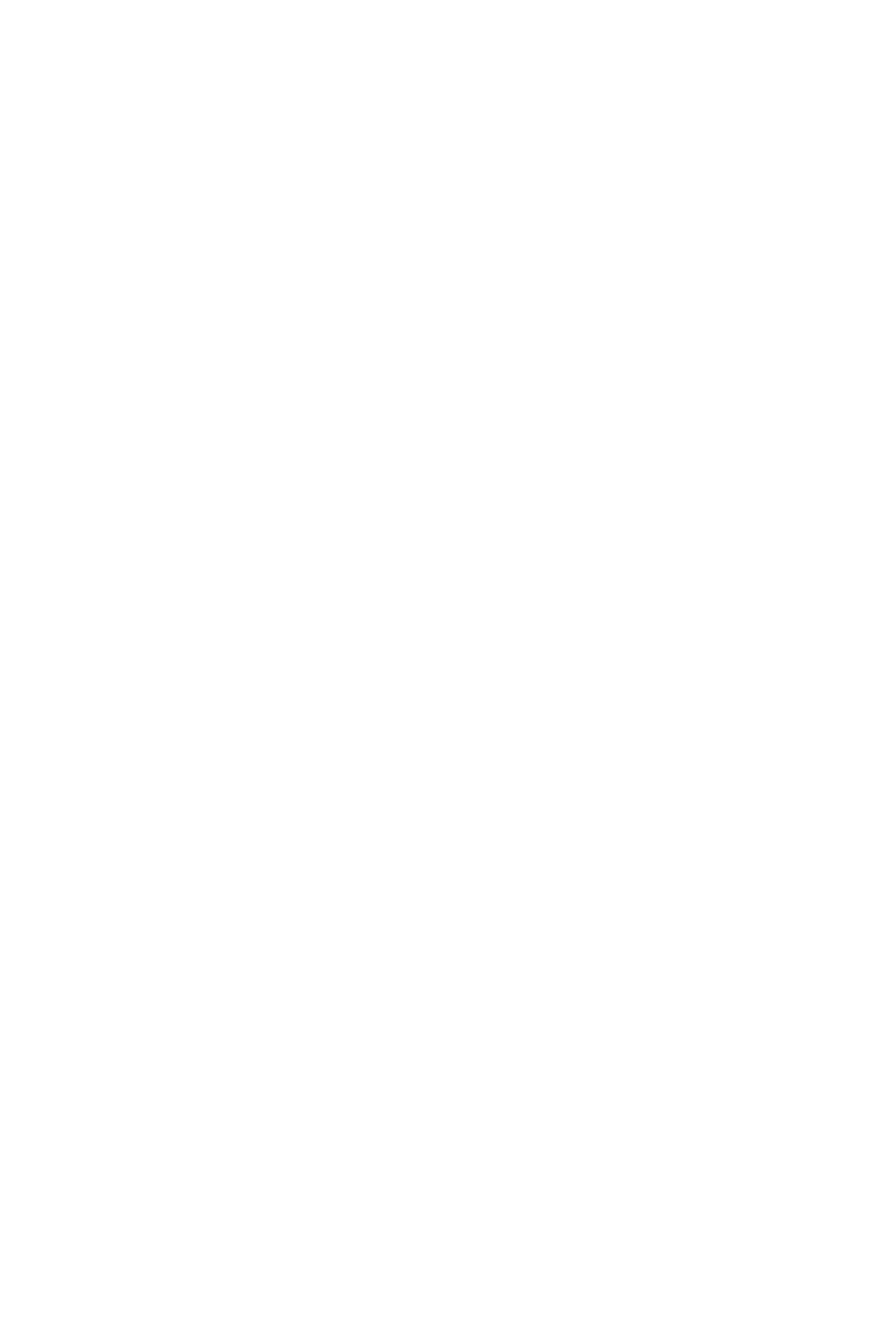
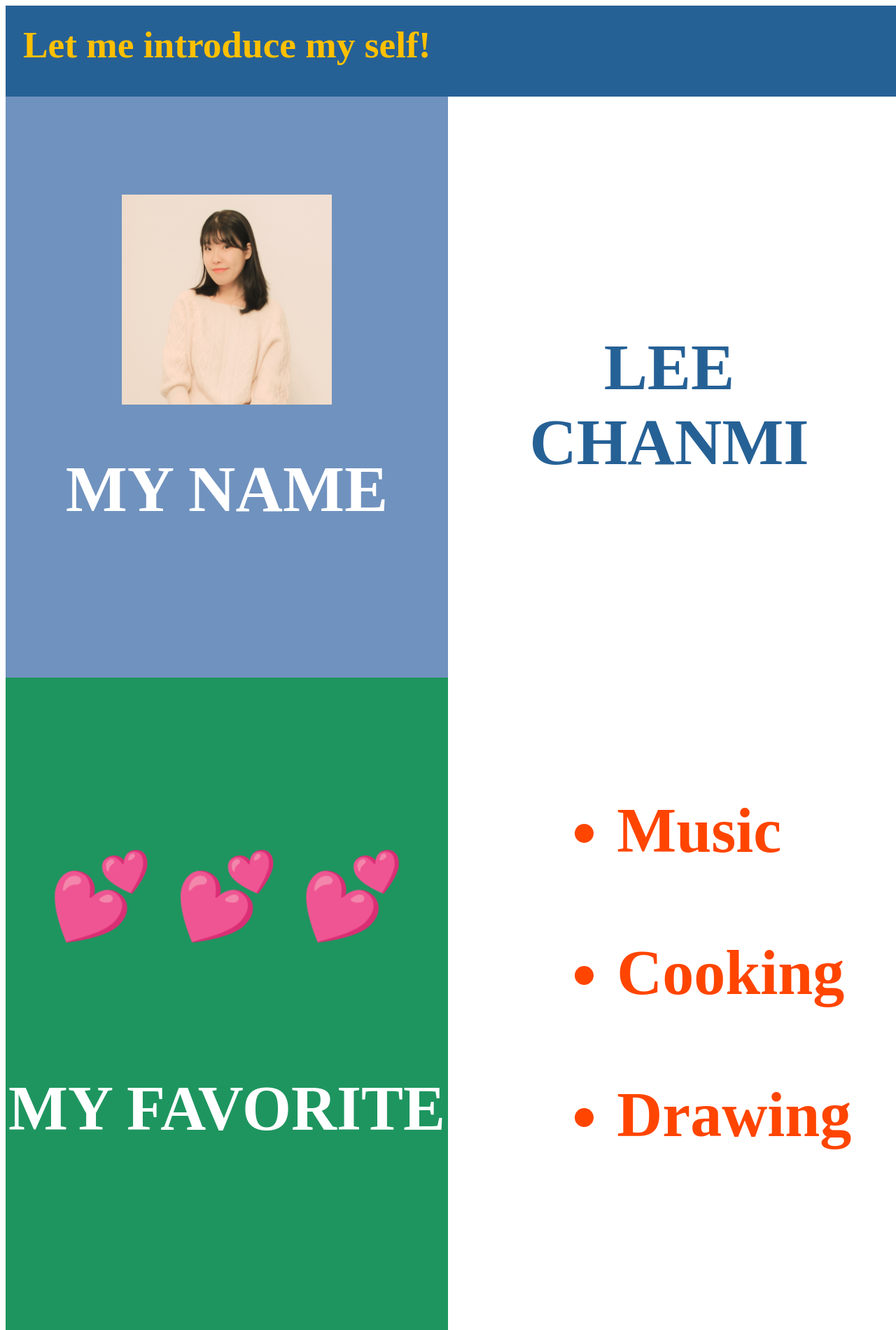
Before and after one commit to cksal8449/MY-INTRODUCE, a plain HTML site: page index2.html in a window 1280 px wide. Shown: the top 1900 px of the page at 70% size. Before the commit the page ends 800 px from the top, so only its background shows below. Drawn offline with Linux system fonts and the light colour scheme.

Commit message:
💄디자인 추가

```diff
--- a/index2.html
+++ b/index2.html
@@ -9,9 +9,81 @@
     <meta name="author" content="이찬미">
     <link rel="stylesheet" href="./style2.css">
     <title>MY-INTRODUS2</title>
+</head>
 
-</head>
-<body>
+<!-- 1st page -->
+<div class="box1">
+
+    <h1 class="main">
+     Let me introduce my self!
+    </h1>
+</div>
+
+   <!-- 2st page  -->
+    <!-- <div style="width: 100px; height: 100px; background-color: red; float: left;"></div>
+    <div style="width: 100px; height: 100px; background-color: green; float: left;"></div> -->
+
+    <div style="width: 50%; height: 960px; background-color: #7092BE; float: left;">
+        <div class="box2">
+        <br><br><br><br><br><br><br><br><br><br><br><br><br><br><br>
+        <span class="img1"><img src="./캡처.PNG" alt="이미지 사진" width="300px;" height="300px"></span>
+       <h1 class="name">MY NAME</h1>
+       </div>
+       </div>
+
+
+    <div style="width: 50%; height:960px;background-color: #fff;float: left;">
+        <div class=" name2">
+        <p><h1>LEE <br> CHANMI </h1></p>
+         </div>
+    </div>
+
+    <div style="clear: both;"></div>
+
+
+
+ <!-- 3st page -->
+ <div style="width: 50%; height: 960px; background-color:rgb(30, 149, 95); float: left;">
+        <div class="box3">
+            <br><br><br><br><br><br><br><br><br>
+            <h1 class="하트">💕 💕 💕</h1>
+           <h1 class="FAVORITE"> MY FAVORITE </h1>
+        </div>
+    </div>
+
+    <div style="width: 50%; height: 960px; background-color:#fff; float: left;">
+        <div class="FAVORITE-LIST">
+            <h1>
+                <ul>
+                    <li>Music</li>
+                    <li>Cooking</li>
+                    <li>Drawing</li>
+                </ul>
+             </h1>
+        </div>
+    </div>
+
+  <div style="clear: both;"></div>
+
+  <div style="width: 50%; height: 960px; background-color: rgb(246, 161, 181); float: left;">
+    <div>
+    <br><br><br><br><br><br><br><br><br><br><br><br><br><br><br>
+    <span class="img2"><img src=".//diplomats_Advocate_INFJ_strengths.svg" alt="이미지 사진" width="900px;" height="300px"></span>
+    <h1 class="mbti1">MY MBTI</h1>
+    </div>
+  </div>
+
+  <div style="width: 50%; height:960px;background-color: #fff;float: left;">
+    <div class=" mbti2">
+    <p><h1>INFJ</h1></p>
+     </div>
+</div>
+
+
+
+
+
+
 
 </body>
 </html>
--- a/style2.css
+++ b/style2.css
@@ -0,0 +1,89 @@
+
+
+
+.box1{
+
+    background-color: rgb(38, 97, 150);
+    width: 200%;
+    height: 130px;
+    position: fixed;
+
+}
+
+.main{
+    color: rgb(255, 192, 0);
+    font-size: 40pt;
+    margin-top: 25px;
+    margin-left: 25px;
+}
+
+.box2{
+    /* background-color: #7092BE; */
+    color: #fff;
+    text-align:center;
+
+}
+
+.img1{
+    margin: 0 auto;
+}
+
+.name{
+font-size: 70pt;
+text-align: center;
+}
+
+.name2{
+font-size: 35pt;
+color: rgb(38, 97, 150);
+text-align:center;
+padding-top: 400px;
+}
+
+.box3{
+    color: #fff;
+    text-align:center;
+}
+
+.하트{
+font-size: 90pt;
+}
+.FAVORITE{
+    font-size: 90px;
+    padding-top: 100px;
+}
+
+ul{
+    margin: 0 auto; width: 30%;
+    font-size: 90px;
+color:orangered;
+
+}
+
+ul li{
+    margin: 50px 0;
+    padding-top: 50px;
+}
+
+.FAVORITE-LIST{
+padding-top: 50pt;
+margin: 0 auto;
+}
+
+.img2{
+    margin: 0 auto;
+}
+
+.mbti1{
+    font-size: 70pt;
+    color: #fff;
+    text-align:center;
+
+}
+
+.mbti2{
+    font-size: 40pt;
+    color: #14b346;
+    text-align:center;
+padding-top: 400px;
+}
```
